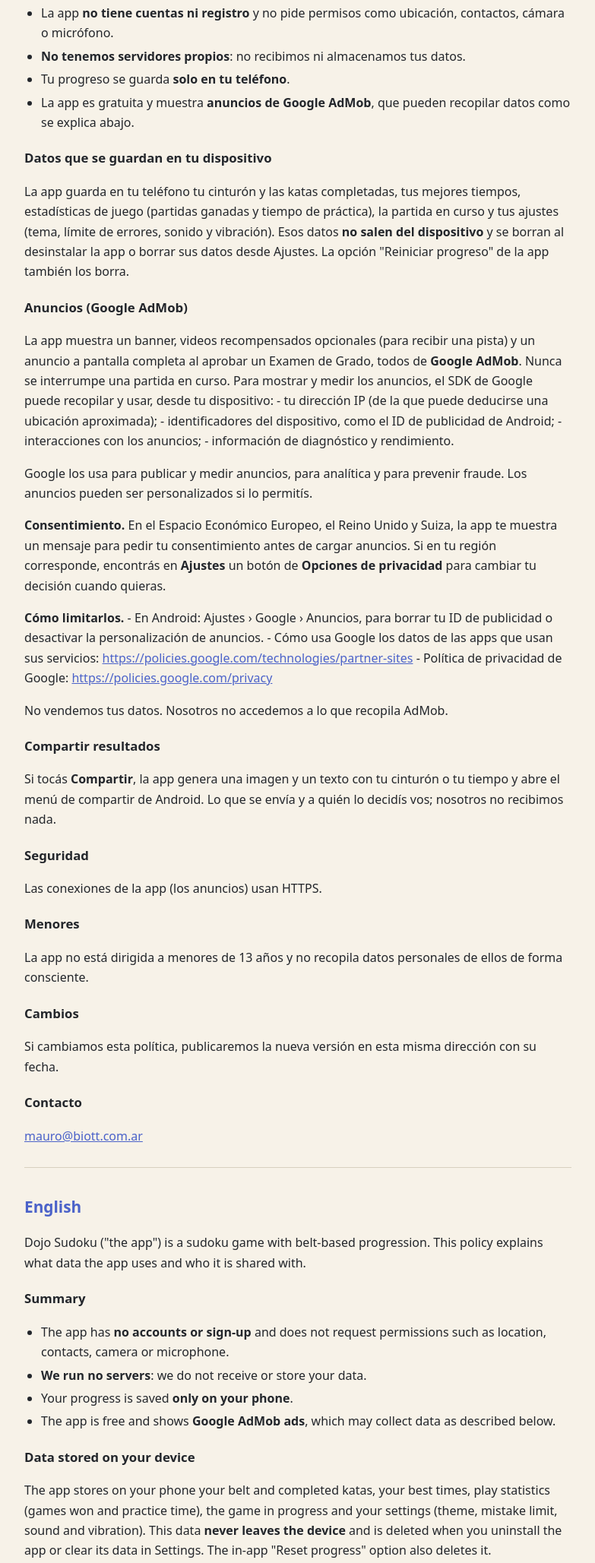
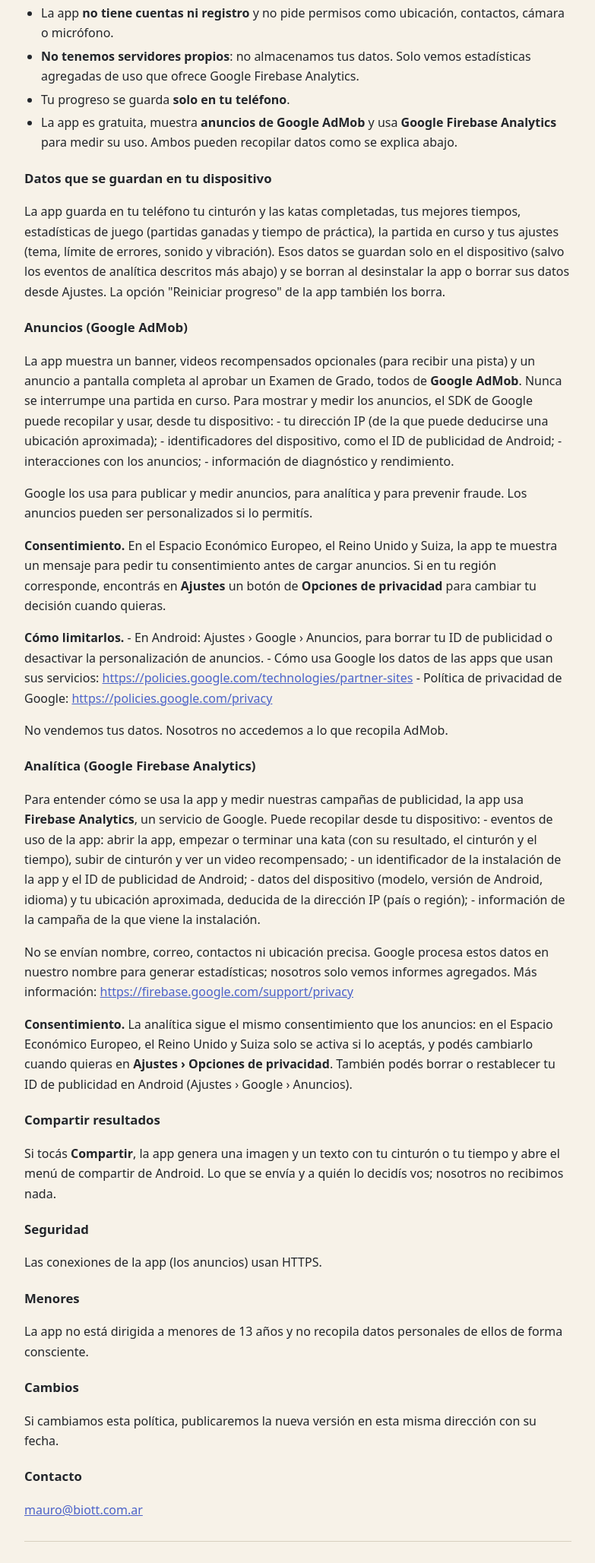
Before and after one commit to biottmau/dojosudoku_privacy, a plain HTML site: page index.html in a window 1280 px wide. Shown: the part 540-2597 px from the top of the page at 76% size, without its empty margins (248-1031 px from the left). Drawn offline with Linux system fonts and the light colour scheme.

Commit message:
Agrega Firebase Analytics a la política de privacidad
Nueva sección de analítica (datos recopilados, consentimiento UMP) y ajuste
de las frases sobre almacenamiento de datos.

Co-Authored-By: Claude Sonnet 5.5 <noreply@anthropic.com>

```diff
--- a/index.html
+++ b/index.html
@@ -30,7 +30,7 @@
 </div></header>
 <main>
 <h1 id="politica-de-privacidad-privacy-policy-dojo-sudoku">Política de privacidad / Privacy Policy — Dojo Sudoku</h1>
-<p><strong>Última actualización / Last updated:</strong> 11 de noviembre de 2026 / November 11, 2026
+<p><strong>Última actualización / Last updated:</strong> 16 de noviembre de 2026 / November 16, 2026
 <strong>Responsable / Controller:</strong> MAURICIO JAVIER BIOTT — <a href="mailto:mauro@biott.com.ar">mauro@biott.com.ar</a></p>
 <p><a href="#español">Español</a> · <a href="#english">English</a></p>
 <hr />
@@ -39,12 +39,12 @@
 <h3 id="resumen">Resumen</h3>
 <ul>
 <li>La app <strong>no tiene cuentas ni registro</strong> y no pide permisos como ubicación, contactos, cámara o micrófono.</li>
-<li><strong>No tenemos servidores propios</strong>: no recibimos ni almacenamos tus datos.</li>
+<li><strong>No tenemos servidores propios</strong>: no almacenamos tus datos. Solo vemos estadísticas agregadas de uso que ofrece Google Firebase Analytics.</li>
 <li>Tu progreso se guarda <strong>solo en tu teléfono</strong>.</li>
-<li>La app es gratuita y muestra <strong>anuncios de Google AdMob</strong>, que pueden recopilar datos como se explica abajo.</li>
+<li>La app es gratuita, muestra <strong>anuncios de Google AdMob</strong> y usa <strong>Google Firebase Analytics</strong> para medir su uso. Ambos pueden recopilar datos como se explica abajo.</li>
 </ul>
 <h3 id="datos-que-se-guardan-en-tu-dispositivo">Datos que se guardan en tu dispositivo</h3>
-<p>La app guarda en tu teléfono tu cinturón y las katas completadas, tus mejores tiempos, estadísticas de juego (partidas ganadas y tiempo de práctica), la partida en curso y tus ajustes (tema, límite de errores, sonido y vibración). Esos datos <strong>no salen del dispositivo</strong> y se borran al desinstalar la app o borrar sus datos desde Ajustes. La opción "Reiniciar progreso" de la app también los borra.</p>
+<p>La app guarda en tu teléfono tu cinturón y las katas completadas, tus mejores tiempos, estadísticas de juego (partidas ganadas y tiempo de práctica), la partida en curso y tus ajustes (tema, límite de errores, sonido y vibración). Esos datos se guardan solo en el dispositivo (salvo los eventos de analítica descritos más abajo) y se borran al desinstalar la app o borrar sus datos desde Ajustes. La opción "Reiniciar progreso" de la app también los borra.</p>
 <h3 id="anuncios-google-admob">Anuncios (Google AdMob)</h3>
 <p>La app muestra un banner, videos recompensados opcionales (para recibir una pista) y un anuncio a pantalla completa al aprobar un Examen de Grado, todos de <strong>Google AdMob</strong>. Nunca se interrumpe una partida en curso. Para mostrar y medir los anuncios, el SDK de Google puede recopilar y usar, desde tu dispositivo:
 - tu dirección IP (de la que puede deducirse una ubicación aproximada);
@@ -58,6 +58,14 @@
 - Cómo usa Google los datos de las apps que usan sus servicios: <a href="https://policies.google.com/technologies/partner-sites" rel="noopener">https://policies.google.com/technologies/partner-sites</a>
 - Política de privacidad de Google: <a href="https://policies.google.com/privacy" rel="noopener">https://policies.google.com/privacy</a></p>
 <p>No vendemos tus datos. Nosotros no accedemos a lo que recopila AdMob.</p>
+<h3 id="analitica-google-firebase-analytics">Analítica (Google Firebase Analytics)</h3>
+<p>Para entender cómo se usa la app y medir nuestras campañas de publicidad, la app usa <strong>Firebase Analytics</strong>, un servicio de Google. Puede recopilar desde tu dispositivo:
+- eventos de uso de la app: abrir la app, empezar o terminar una kata (con su resultado, el cinturón y el tiempo), subir de cinturón y ver un video recompensado;
+- un identificador de la instalación de la app y el ID de publicidad de Android;
+- datos del dispositivo (modelo, versión de Android, idioma) y tu ubicación aproximada, deducida de la dirección IP (país o región);
+- información de la campaña de la que viene la instalación.</p>
+<p>No se envían nombre, correo, contactos ni ubicación precisa. Google procesa estos datos en nuestro nombre para generar estadísticas; nosotros solo vemos informes agregados. Más información: <a href="https://firebase.google.com/support/privacy" rel="noopener">https://firebase.google.com/support/privacy</a></p>
+<p><strong>Consentimiento.</strong> La analítica sigue el mismo consentimiento que los anuncios: en el Espacio Económico Europeo, el Reino Unido y Suiza solo se activa si lo aceptás, y podés cambiarlo cuando quieras en <strong>Ajustes › Opciones de privacidad</strong>. También podés borrar o restablecer tu ID de publicidad en Android (Ajustes › Google › Anuncios).</p>
 <h3 id="compartir-resultados">Compartir resultados</h3>
 <p>Si tocás <strong>Compartir</strong>, la app genera una imagen y un texto con tu cinturón o tu tiempo y abre el menú de compartir de Android. Lo que se envía y a quién lo decidís vos; nosotros no recibimos nada.</p>
 <h3 id="seguridad">Seguridad</h3>
@@ -74,12 +82,12 @@
 <h3 id="summary">Summary</h3>
 <ul>
 <li>The app has <strong>no accounts or sign-up</strong> and does not request permissions such as location, contacts, camera or microphone.</li>
-<li><strong>We run no servers</strong>: we do not receive or store your data.</li>
+<li><strong>We run no servers</strong>: we do not store your data. We only see aggregated usage statistics provided by Google Firebase Analytics.</li>
 <li>Your progress is saved <strong>only on your phone</strong>.</li>
-<li>The app is free and shows <strong>Google AdMob ads</strong>, which may collect data as described below.</li>
+<li>The app is free, shows <strong>Google AdMob ads</strong> and uses <strong>Google Firebase Analytics</strong> to measure its use. Both may collect data as described below.</li>
 </ul>
 <h3 id="data-stored-on-your-device">Data stored on your device</h3>
-<p>The app stores on your phone your belt and completed katas, your best times, play statistics (games won and practice time), the game in progress and your settings (theme, mistake limit, sound and vibration). This data <strong>never leaves the device</strong> and is deleted when you uninstall the app or clear its data in Settings. The in-app "Reset progress" option also deletes it.</p>
+<p>The app stores on your phone your belt and completed katas, your best times, play statistics (games won and practice time), the game in progress and your settings (theme, mistake limit, sound and vibration). This data is kept only on the device (except the analytics events described below) and is deleted when you uninstall the app or clear its data in Settings. The in-app "Reset progress" option also deletes it.</p>
 <h3 id="ads-google-admob">Ads (Google AdMob)</h3>
 <p>The app shows a banner, optional rewarded videos (to receive a hint) and a full-screen ad after passing a Grading Exam, all from <strong>Google AdMob</strong>. A game in progress is never interrupted. To serve and measure ads, the Google SDK may collect and use from your device:
 - your IP address (from which an approximate location can be inferred);
@@ -93,6 +101,14 @@
 - How Google uses data from apps that use its services: <a href="https://policies.google.com/technologies/partner-sites" rel="noopener">https://policies.google.com/technologies/partner-sites</a>
 - Google Privacy Policy: <a href="https://policies.google.com/privacy" rel="noopener">https://policies.google.com/privacy</a></p>
 <p>We do not sell your data. We do not have access to what AdMob collects.</p>
+<h3 id="analytics-google-firebase-analytics">Analytics (Google Firebase Analytics)</h3>
+<p>To understand how the app is used and to measure our advertising campaigns, the app uses <strong>Firebase Analytics</strong>, a Google service. It may collect from your device:
+- app usage events: opening the app, starting or finishing a kata (with its result, belt and time), moving up a belt and watching a rewarded video;
+- an identifier of the app installation and the Android advertising ID;
+- device data (model, Android version, language) and your approximate location, inferred from the IP address (country or region);
+- information about the campaign the install came from.</p>
+<p>No name, email, contacts or precise location are sent. Google processes this data on our behalf to produce statistics; we only see aggregated reports. More information: <a href="https://firebase.google.com/support/privacy" rel="noopener">https://firebase.google.com/support/privacy</a></p>
+<p><strong>Consent.</strong> Analytics follows the same consent as ads: in the European Economic Area, the United Kingdom and Switzerland it is only enabled if you accept, and you can change your choice at any time in <strong>Settings › Privacy options</strong>. You can also delete or reset your advertising ID on Android (Settings › Google › Ads).</p>
 <h3 id="sharing-results">Sharing results</h3>
 <p>If you tap <strong>Share</strong>, the app creates an image and a text with your belt or your time and opens Android's share sheet. What is sent and to whom is your choice; we receive nothing.</p>
 <h3 id="security">Security</h3>
```
